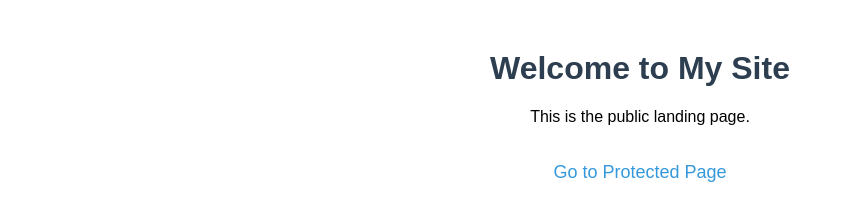
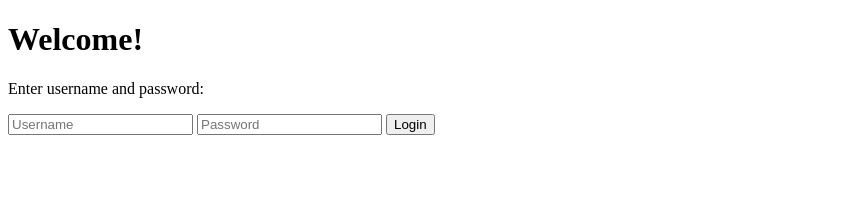
Before and after one commit to phnyn/tami-lucas, a plain HTML site: page index.html in a window 1280 px wide. Shown: the whole page, without its empty margins (0-844 px from the left). Drawn offline with Linux system fonts and the light colour scheme.

Commit message:
pretty basic auth?

```diff
--- a/index.html
+++ b/index.html
@@ -1,18 +1,38 @@
 <!DOCTYPE html>
 <html lang="en">
 <head>
-  <meta charset="UTF-8">
-  <meta name="viewport" content="width=device-width, initial-scale=1.0">
-  <title>Landing Page</title>
-  <style>
-    body { font-family: Arial, sans-serif; text-align: center; margin-top: 50px; }
-    h1 { color: #2c3e50; }
-    a { display: inline-block; margin-top: 20px; font-size: 18px; color: #3498db; text-decoration: none; }
-  </style>
+<meta charset="UTF-8">
+<meta name="viewport" content="width=device-width, initial-scale=1.0">
+<title>Landing Page</title>
 </head>
 <body>
-  <h1>Welcome to My Site</h1>
-  <p>This is the public landing page.</p>
-  <a href="/protected">Go to Protected Page</a>
+<h1>Welcome!</h1>
+<p>Enter username and password:</p>
+<input id="username" placeholder="Username">
+<input id="password" type="password" placeholder="Password">
+<button onclick="login()">Login</button>
+<p id="error" style="color:red;"></p>
+
+<script>
+async function login() {
+  const user = document.getElementById('username').value;
+  const pass = document.getElementById('password').value;
+  const headers = new Headers();
+  headers.append('Authorization', 'Basic ' + btoa(user + ':' + pass));
+
+  try {
+    const res = await fetch('/api/auth', { headers });
+    if(res.status === 200) {
+      window.location.href = '/protected'; // or show content inline
+    } else if(res.status === 401) {
+      document.getElementById('error').textContent = 'Wrong username or password';
+    } else {
+      document.getElementById('error').textContent = 'Server error';
+    }
+  } catch(e) {
+    document.getElementById('error').textContent = 'Network error';
+  }
+}
+</script>
 </body>
 </html>
```
Also changed, not shown: api/auth.js (+31 -9 lines).
